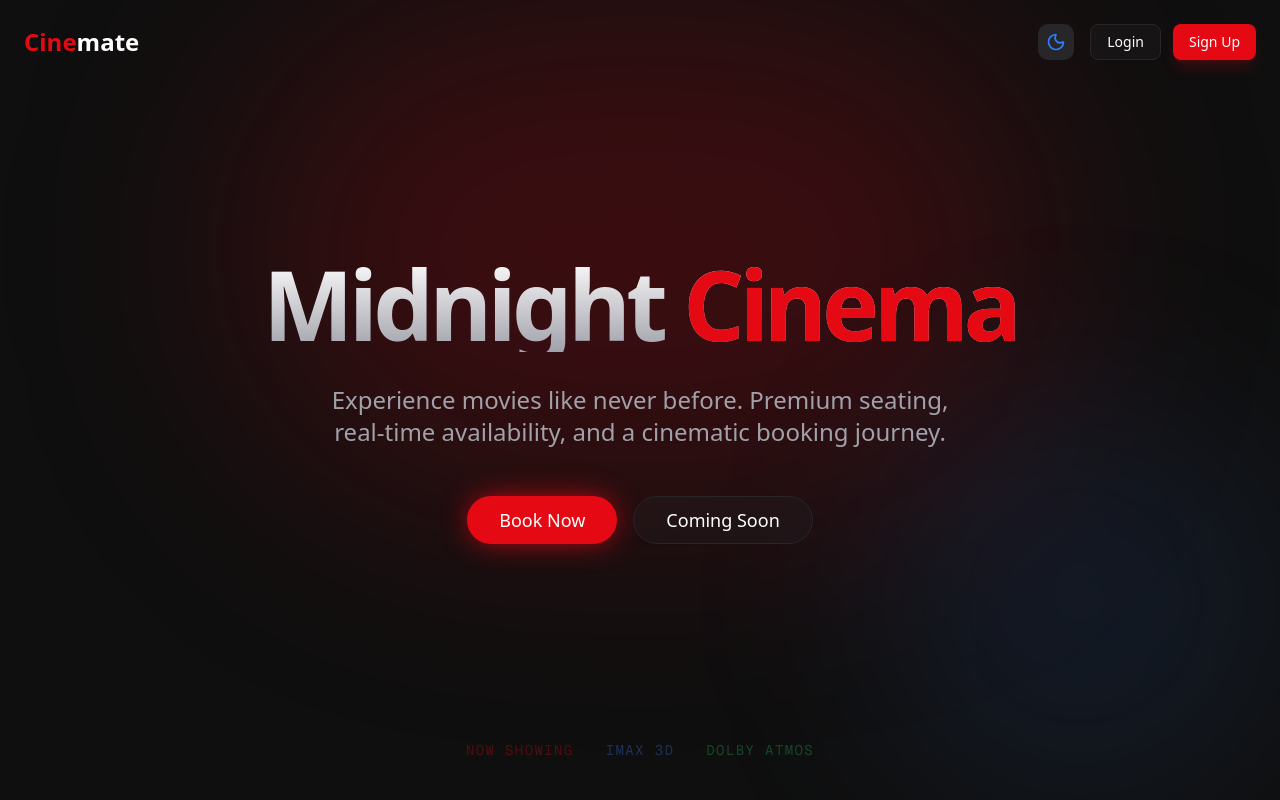
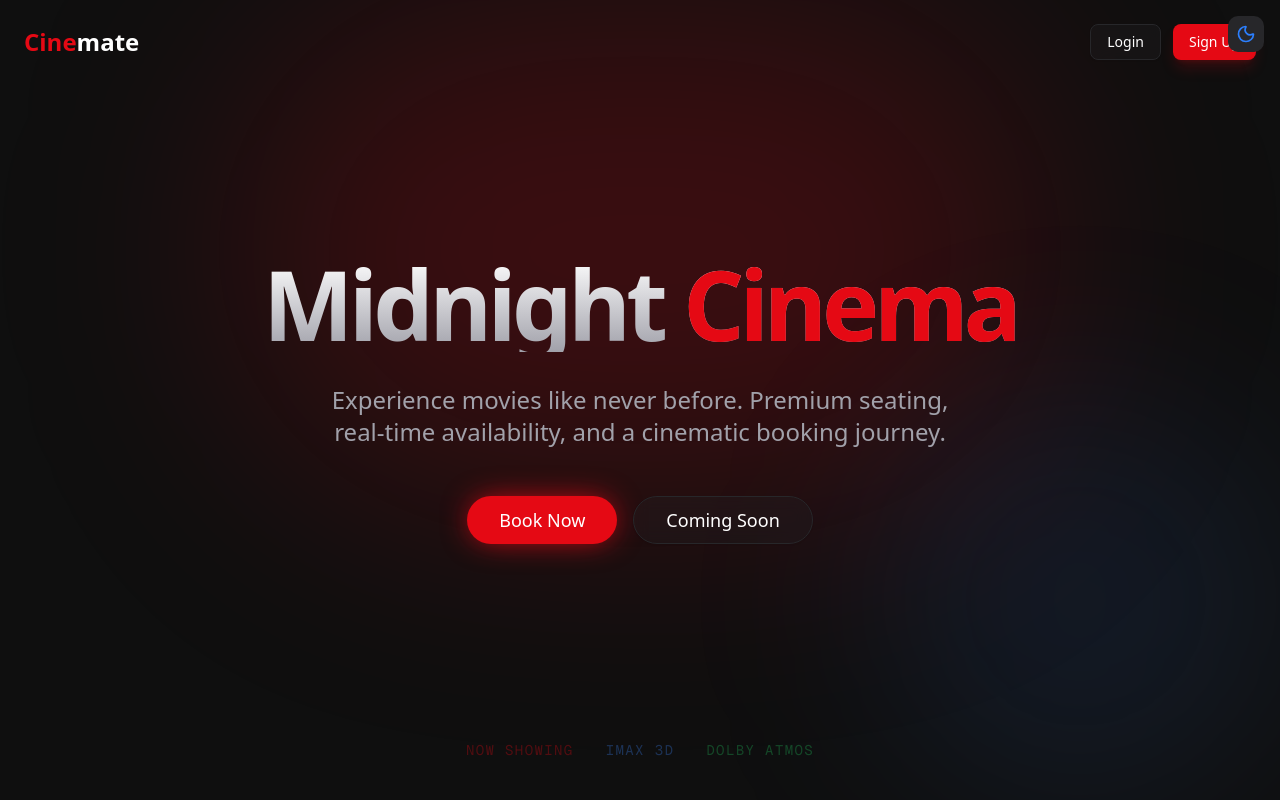
Before and after one commit to vedpanchal31/MidnightCinemate, a Next.js app: page / in a window 1280 px wide. Built offline with nearby package versions, Linux system fonts and the light colour scheme.

Commit message:
changes for theme toggle in every page

```diff
--- a/src/app/layout.tsx
+++ b/src/app/layout.tsx
@@ -4,6 +4,7 @@ import "./globals.css";
 import StoreProvider from "@/store/StoreProvider";
 import GlobalToaster from "@/components/GlobalToaster";
 import { ThemeProvider } from "@/contexts/ThemeContext";
+import AppContent from "@/components/AppContent";
 
 const geistSans = Geist({
   variable: "--font-geist-sans",
@@ -58,11 +59,10 @@ export default function RootLayout({
       >
         <StoreProvider>
           <ThemeProvider>
-            {children}
+            <AppContent>{children}</AppContent>
             <GlobalToaster />
           </ThemeProvider>
         </StoreProvider>
-        <GlobalToaster />
       </body>
     </html>
   );
--- a/src/app/login/page.tsx
+++ b/src/app/login/page.tsx
@@ -18,7 +18,6 @@ import { useLoginMutation } from "@/store/authApi";
 import { useDispatch } from "react-redux";
 import { loginSuccess, setEmail } from "@/store/authSlice";
 import { handleError } from "@/helpers/HelperFunction";
-import { ThemeToggle } from "@/components/ThemeToggle";
 
 export default function LoginPage() {
   const [login] = useLoginMutation();
@@ -184,7 +183,6 @@ export default function LoginPage() {
                 Cinemate
               </span>
             </Link>
-            <ThemeToggle />
           </div>
 
           <div className="bg-card/80 border border-border/70 backdrop-blur-2xl shadow-2xl rounded-2xl p-6 lg:p-8">
--- a/src/app/movies/page.tsx
+++ b/src/app/movies/page.tsx
@@ -2,7 +2,6 @@ import MovieSearch from "./components/MovieSearch";
 import MovieTabs from "./components/MovieTabs";
 import Link from "next/link";
 import { Button } from "@/components/ui/button";
-import { ThemeToggle } from "@/components/ThemeToggle";
 import ProfileIcon from "@/components/ProfileIcon";
 
 export default function MoviesPage() {
@@ -17,7 +16,6 @@ export default function MoviesPage() {
             </p>
           </div>
           <div className="flex items-center gap-4">
-            <ThemeToggle />
             <ProfileIcon />
             <Button asChild variant="outline">
               <Link href="/">Back to Home</Link>
--- a/src/app/page.tsx
+++ b/src/app/page.tsx
@@ -1,8 +1,6 @@
 import { Button } from "@/components/ui/button";
 import Link from "next/link";
 import AuthButton from "@/components/AuthButton";
-import { ThemeToggle } from "@/components/ThemeToggle";
-import ProfileIcon from "@/components/ProfileIcon";
 
 export default function Home() {
   return (
@@ -14,8 +12,6 @@ export default function Home() {
             <span className="text-primary">Cine</span>mate
           </div>
           <div className="flex items-center gap-4">
-            <ThemeToggle />
-
             <AuthButton />
           </div>
         </div>
--- /dev/null
+++ b/src/components/AppContent.tsx
@@ -0,0 +1,16 @@
+"use client";
+
+import React from "react";
+import { withThemeToggle } from "@/components/hoc/withThemeToggle";
+
+type AppContentProps = {
+  children: React.ReactNode;
+};
+
+function AppContentBase({ children }: AppContentProps) {
+  return <>{children}</>;
+}
+
+const AppContent = withThemeToggle(AppContentBase);
+
+export default AppContent;
--- /dev/null
+++ b/src/components/hoc/withThemeToggle.tsx
@@ -0,0 +1,27 @@
+"use client";
+
+import React from "react";
+import { ThemeToggle } from "@/components/ThemeToggle";
+
+type WithThemeToggleProps = {
+  children?: React.ReactNode;
+};
+
+export function withThemeToggle<P extends object>(
+  WrappedComponent: React.ComponentType<P>,
+) {
+  function ComponentWithThemeToggle(props: P & WithThemeToggleProps) {
+    return (
+      <>
+        <div className="fixed right-4 top-4 z-[100]">
+          <ThemeToggle />
+        </div>
+        <WrappedComponent {...props} />
+      </>
+    );
+  }
+
+  ComponentWithThemeToggle.displayName = `withThemeToggle(${WrappedComponent.displayName || WrappedComponent.name || "Component"})`;
+
+  return ComponentWithThemeToggle;
+}
```
